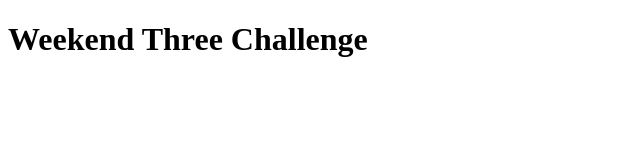
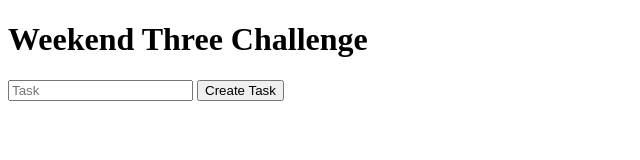
Before and after one commit to nicbade/weekend-three-challenge, a website: page public/index.html in a window 1280 px wide. Shown: the whole page, without its empty margins (0-640 px from the left). Drawn offline with Linux system fonts and the light colour scheme.

Commit message:
in client.js set up basic jquery and button listeners, created tasks.js and pool.js, added input and button to DOM

```diff
--- a/public/client.js
+++ b/public/client.js
@@ -3,6 +3,9 @@ console.log('JS sourced');
 $(document).ready(function() {
     console.log('JQ sourced');
 
+    $('.createTaskButton').on('click', function() {
+        console.log('Create button was clicked!');
+    })
 
 
 
--- a/public/index.html
+++ b/public/index.html
@@ -11,6 +11,10 @@
 
 <body>
     <h1> Weekend Three Challenge </h1>
+    <div id="inputDiv">
+        <input type="text" class="taskInput" placeholder="Task">
+        <button class="createTaskButton">Create Task</button>
+    </div>
 </body>
 
 </html>
```
Also changed, not shown: README.md, server/modules/tasks.js (added), server/routes/pool.js (added).
